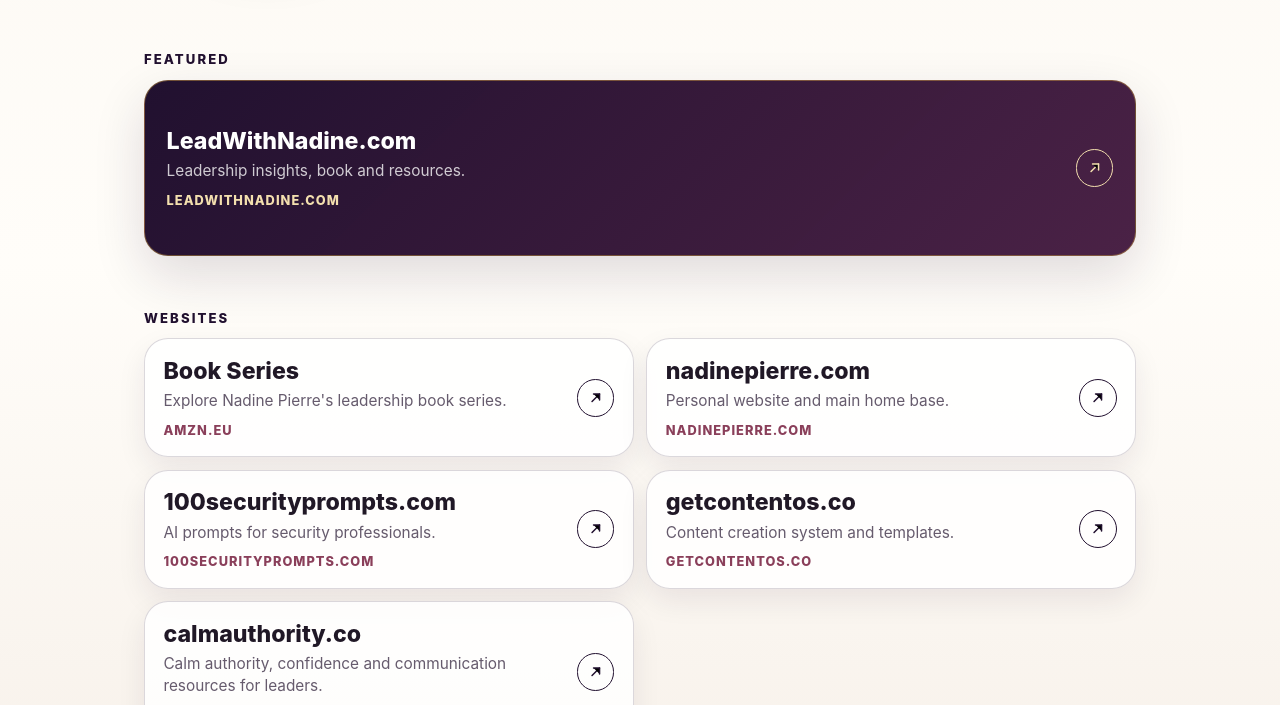
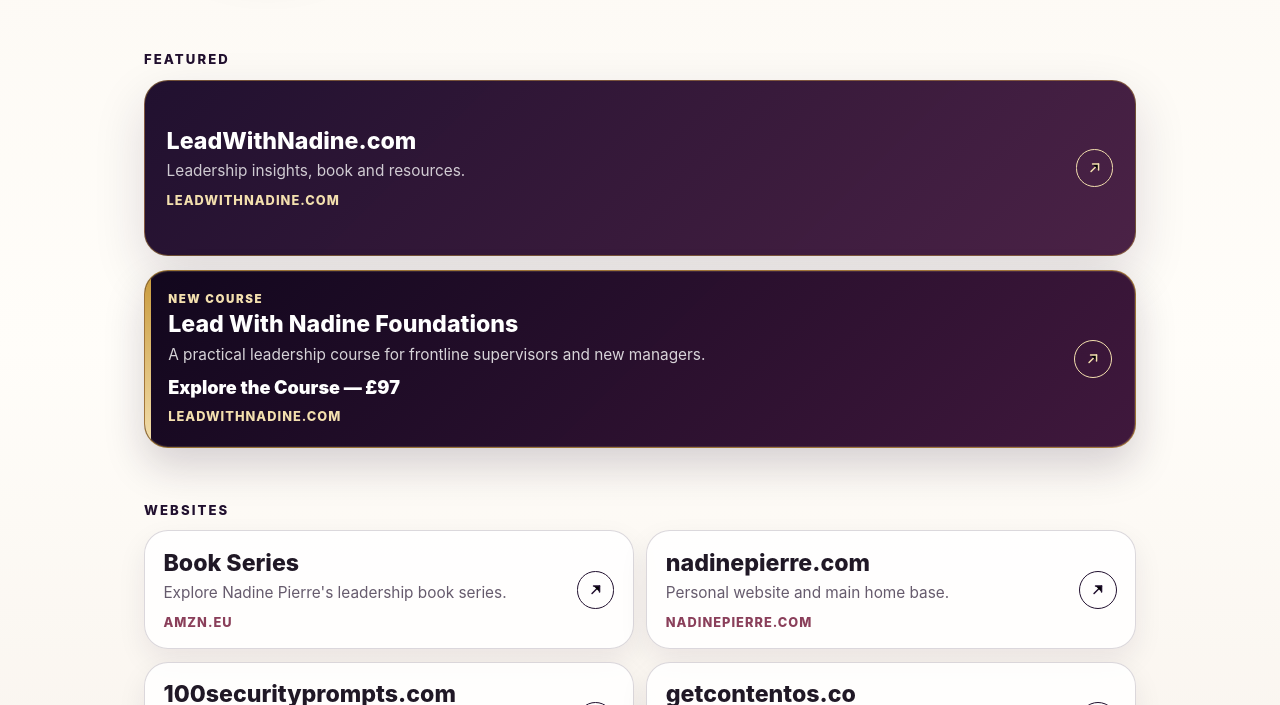
Before and after one commit to nads1983-coder/my-own-linktree, a website with bundled scripts: page index.html in a window 1280 px wide. Shown: the part 395-1100 px from the top of the page. Built offline with nearby package versions, Linux system fonts and the light colour scheme.

Commit message:
feat: feature Foundations course on personal links page

```diff
--- a/src/components/cards.js
+++ b/src/components/cards.js
@@ -7,12 +7,18 @@ const arrowIcon = `
 
 export function websiteCard(site, variant = "standard") {
   const url = new URL(site.url);
+  const cardLabel = site.ariaLabel ?? `${site.title}. ${site.description}`;
+  const eventAttribute = site.analyticsEvent ? ` data-analytics-event="${site.analyticsEvent}"` : "";
+  const label = site.label ? `<span class="website-card__label">${site.label}</span>` : "";
+  const cta = site.cta ? `<span class="website-card__cta">${site.cta}</span>` : "";
 
   return `
-    <a class="website-card website-card--${variant}" href="${site.url}" target="_blank" rel="noopener noreferrer">
+    <a class="website-card website-card--${variant}" href="${site.url}" target="_blank" rel="noopener noreferrer" aria-label="${cardLabel}"${eventAttribute}>
       <span class="website-card__content">
+        ${label}
         <span class="website-card__title">${site.title}</span>
         <span class="website-card__description">${site.description}</span>
+        ${cta}
         <span class="website-card__url">${url.hostname.replace(/^www\\./, "")}</span>
       </span>
       ${arrowIcon}
--- a/src/config/site-config.js
+++ b/src/config/site-config.js
@@ -11,6 +11,16 @@ export const siteConfig = {
       description: "Leadership insights, book and resources.",
       url: "https://leadwithnadine.com",
       featured: true
+    },
+    {
+      title: "Lead With Nadine Foundations",
+      description: "A practical leadership course for frontline supervisors and new managers.",
+      cta: "Explore the Course — £97",
+      label: "New Course",
+      url: "https://leadwithnadine.com/foundations",
+      featured: true,
+      analyticsEvent: "foundations_course_click",
+      ariaLabel: "Lead With Nadine Foundations course, Explore the Course for £97"
     },
     {
       title: "Book Series",
--- a/src/main.js
+++ b/src/main.js
@@ -1,8 +1,8 @@
 import { websiteCard } from "./components/cards.js";
 import { siteConfig } from "./config/site-config.js";
 
-const featuredSite = siteConfig.websites.find((site) => site.featured) ?? siteConfig.websites[0];
-const standardSites = siteConfig.websites.filter((site) => site !== featuredSite);
+const featuredSites = siteConfig.websites.filter((site) => site.featured);
+const standardSites = siteConfig.websites.filter((site) => !site.featured);
 const currentYear = new Date().getFullYear();
 
 document.querySelector("#app").innerHTML = `
@@ -21,7 +21,9 @@ document.querySelector("#app").innerHTML = `
       <div class="section-heading">
         <h2 id="featured-title">Featured</h2>
       </div>
-      ${websiteCard(featuredSite, "featured")}
+      <div class="featured-list">
+        ${featuredSites.map((site, index) => websiteCard(site, index === 0 ? "featured" : "course")).join("")}
+      </div>
     </section>
 
     <section class="directory-section" aria-labelledby="directory-title">
@@ -51,3 +53,12 @@ document.querySelector("#app").innerHTML = `
     <p>&copy; ${currentYear} ${siteConfig.copyrightName}. All rights reserved.</p>
   </footer>
 `;
+
+
+document.querySelectorAll("[data-analytics-event]").forEach((link) => {
+  link.addEventListener("click", () => {
+    if (typeof window.plausible === "function") {
+      window.plausible(link.dataset.analyticsEvent);
+    }
+  });
+});
--- a/src/styles.css
+++ b/src/styles.css
@@ -121,6 +121,11 @@ a {
   gap: 0.8rem;
 }
 
+.featured-list {
+  display: grid;
+  gap: 0.9rem;
+}
+
 .website-card {
   align-items: center;
   background: rgba(255, 255, 255, 0.84);
@@ -168,9 +173,52 @@ a {
     var(--colour-brand);
 }
 
+.website-card--course {
+  background:
+    linear-gradient(135deg, rgba(18, 7, 29, 0.98), rgba(65, 25, 62, 0.96)),
+    var(--colour-brand-strong);
+  border: 1px solid rgba(201, 154, 59, 0.72);
+  box-shadow:
+    0 1.15rem 2.5rem rgba(33, 16, 47, 0.18),
+    inset 0 0 0 1px rgba(243, 223, 174, 0.12);
+  color: #ffffff;
+  min-height: 9.75rem;
+  overflow: hidden;
+  padding: 1.25rem;
+  position: relative;
+}
+
+.website-card--course::before {
+  background: linear-gradient(180deg, var(--colour-gold), var(--colour-gold-soft));
+  content: "";
+  inset: 0 auto 0 0;
+  position: absolute;
+  width: 0.35rem;
+}
+
+.website-card--course:hover,
+.website-card--course:focus-visible {
+  background:
+    linear-gradient(135deg, var(--colour-brand-strong), var(--colour-rose)),
+    var(--colour-brand);
+  border-color: var(--colour-gold);
+  box-shadow:
+    0 1.35rem 3.25rem rgba(33, 16, 47, 0.22),
+    inset 0 0 0 1px rgba(243, 223, 174, 0.18);
+}
+
 .website-card__content {
   display: grid;
   gap: 0.35rem;
+}
+
+.website-card__label {
+  color: var(--colour-gold-soft);
+  font-size: 0.72rem;
+  font-weight: 900;
+  letter-spacing: 0.14em;
+  line-height: 1;
+  text-transform: uppercase;
 }
 
 .website-card__title {
@@ -190,6 +238,19 @@ a {
   color: rgba(255, 255, 255, 0.78);
 }
 
+.website-card--course .website-card__description {
+  color: rgba(255, 255, 255, 0.82);
+  max-width: 42rem;
+}
+
+.website-card__cta {
+  color: #ffffff;
+  font-size: clamp(0.98rem, 4vw, 1.13rem);
+  font-weight: 900;
+  line-height: 1.25;
+  margin-top: 0.25rem;
+}
+
 .website-card__url {
   color: var(--colour-rose);
   font-size: 0.8rem;
@@ -200,6 +261,10 @@ a {
 }
 
 .website-card--featured .website-card__url {
+  color: var(--colour-gold-soft);
+}
+
+.website-card--course .website-card__url {
   color: var(--colour-gold-soft);
 }
 
@@ -217,6 +282,10 @@ a {
 }
 
 .website-card--featured .card-arrow {
+  color: var(--colour-gold-soft);
+}
+
+.website-card--course .card-arrow {
   color: var(--colour-gold-soft);
 }
 
@@ -284,6 +353,11 @@ a {
   .website-card--featured {
     min-height: 11rem;
   }
+
+  .website-card--course {
+    min-height: 10.75rem;
+    padding: 1.45rem;
+  }
 }
 
 @media (prefers-reduced-motion: reduce) {
```
